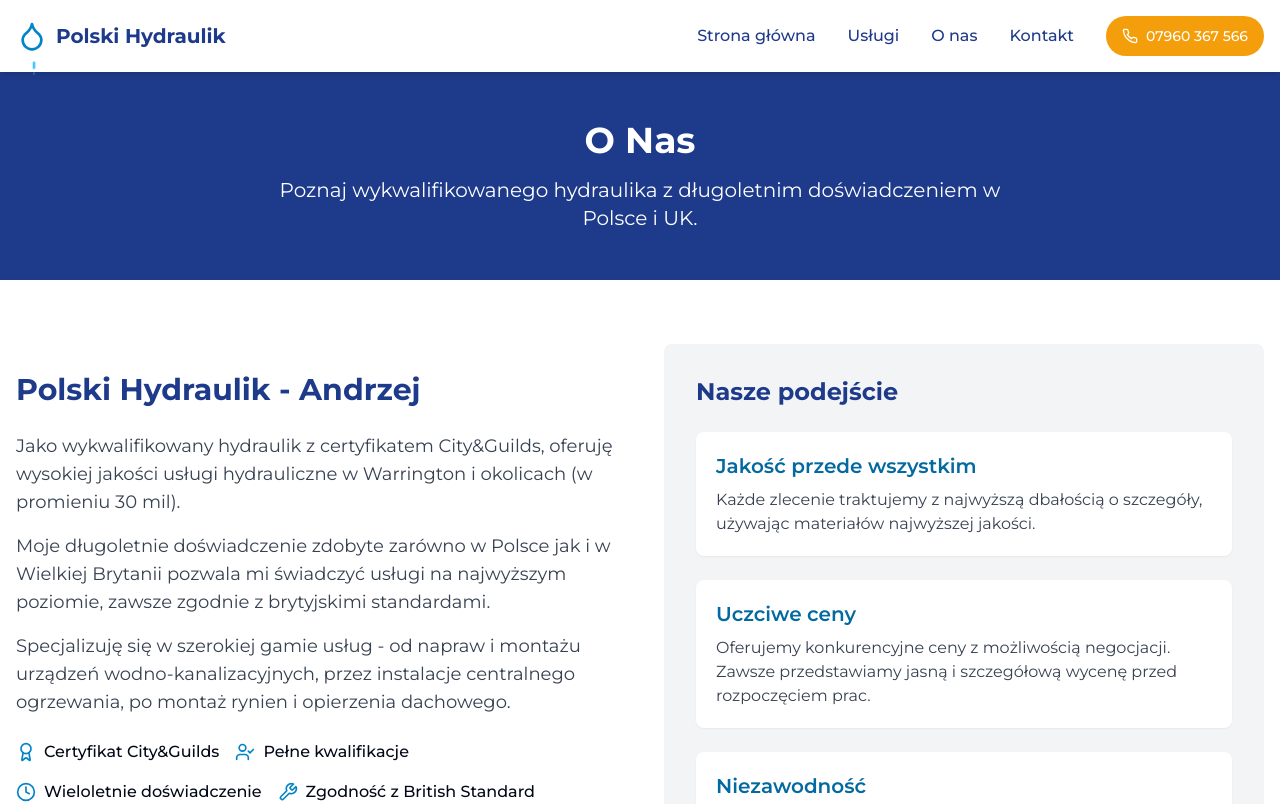
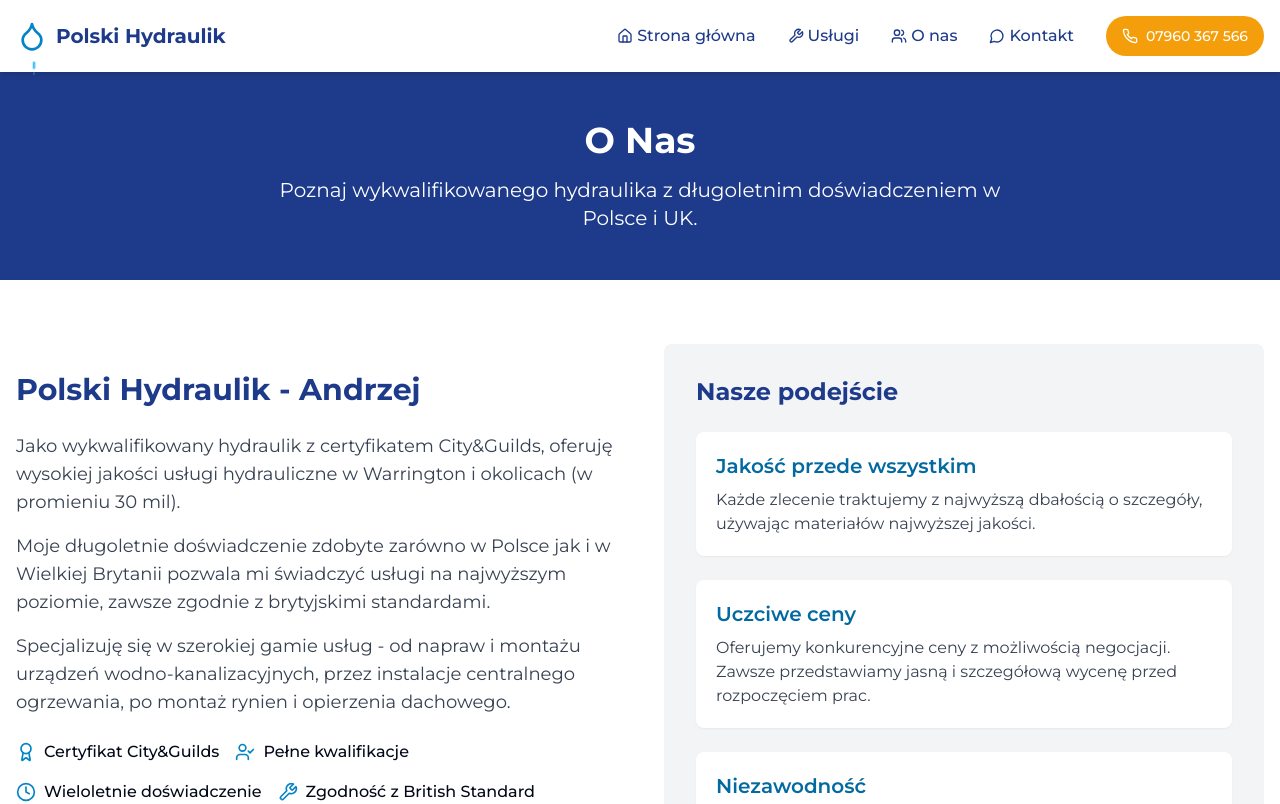
Before and after one commit to kroolpl/polski-hydraulik-connect, a React (Vite) app: page /o-nas in a window 1280 px wide. Shown: the top 804 px of the page. Built offline with nearby package versions, Linux system fonts and the light colour scheme.

Commit message:
Add icons to navigation
This commit adds icons to the navigation elements.

```diff
--- a/src/components/Navbar.tsx
+++ b/src/components/Navbar.tsx
@@ -1,7 +1,7 @@
 
 import React, { useState } from "react";
 import { Link } from "react-router-dom";
-import { Phone, Menu, X, Droplet } from "lucide-react";
+import { Phone, Menu, X, Droplet, Home, Wrench, Users, MessageCircle } from "lucide-react";
 import { Button } from "@/components/ui/button";
 
 const Navbar = () => {
@@ -37,17 +37,21 @@ const Navbar = () => {
 
         {/* Desktop Navigation */}
         <nav className="hidden md:flex items-center gap-8">
-          <Link to="/" className="nav-link font-medium">
-            Strona główna
+          <Link to="/" className="nav-link font-medium flex items-center gap-1">
+            <Home className="h-4 w-4" />
+            <span>Strona główna</span>
           </Link>
-          <Link to="/uslugi" className="nav-link font-medium">
-            Usługi
+          <Link to="/uslugi" className="nav-link font-medium flex items-center gap-1">
+            <Wrench className="h-4 w-4" />
+            <span>Usługi</span>
           </Link>
-          <Link to="/o-nas" className="nav-link font-medium">
-            O nas
+          <Link to="/o-nas" className="nav-link font-medium flex items-center gap-1">
+            <Users className="h-4 w-4" />
+            <span>O nas</span>
           </Link>
-          <Link to="/kontakt" className="nav-link font-medium">
-            Kontakt
+          <Link to="/kontakt" className="nav-link font-medium flex items-center gap-1">
+            <MessageCircle className="h-4 w-4" />
+            <span>Kontakt</span>
           </Link>
           <Button asChild className="bg-accent hover:bg-accent-dark text-white rounded-full flex items-center gap-2">
             <a href="tel:07960367566">
@@ -61,21 +65,25 @@ const Navbar = () => {
         {isMenuOpen && (
           <div className="fixed inset-0 bg-white z-40 pt-20 px-4 md:hidden">
             <nav className="flex flex-col items-center gap-8 text-lg">
-              <Link to="/" className="nav-link font-medium" onClick={toggleMenu}>
-                Strona główna
+              <Link to="/" className="nav-link font-medium flex items-center gap-2" onClick={toggleMenu}>
+                <Home className="h-5 w-5" />
+                <span>Strona główna</span>
               </Link>
-              <Link to="/uslugi" className="nav-link font-medium" onClick={toggleMenu}>
-                Usługi
+              <Link to="/uslugi" className="nav-link font-medium flex items-center gap-2" onClick={toggleMenu}>
+                <Wrench className="h-5 w-5" />
+                <span>Usługi</span>
               </Link>
-              <Link to="/o-nas" className="nav-link font-medium" onClick={toggleMenu}>
-                O nas
+              <Link to="/o-nas" className="nav-link font-medium flex items-center gap-2" onClick={toggleMenu}>
+                <Users className="h-5 w-5" />
+                <span>O nas</span>
               </Link>
-              <Link to="/kontakt" className="nav-link font-medium" onClick={toggleMenu}>
-                Kontakt
+              <Link to="/kontakt" className="nav-link font-medium flex items-center gap-2" onClick={toggleMenu}>
+                <MessageCircle className="h-5 w-5" />
+                <span>Kontakt</span>
               </Link>
               <Button asChild className="bg-accent hover:bg-accent-dark text-white rounded-full w-full flex items-center justify-center gap-2">
                 <a href="tel:07960367566">
-                  <Phone className="h-4 w-4" />
+                  <Phone className="h-5 w-5" />
                   <span>07960 367 566</span>
                 </a>
               </Button>
```
